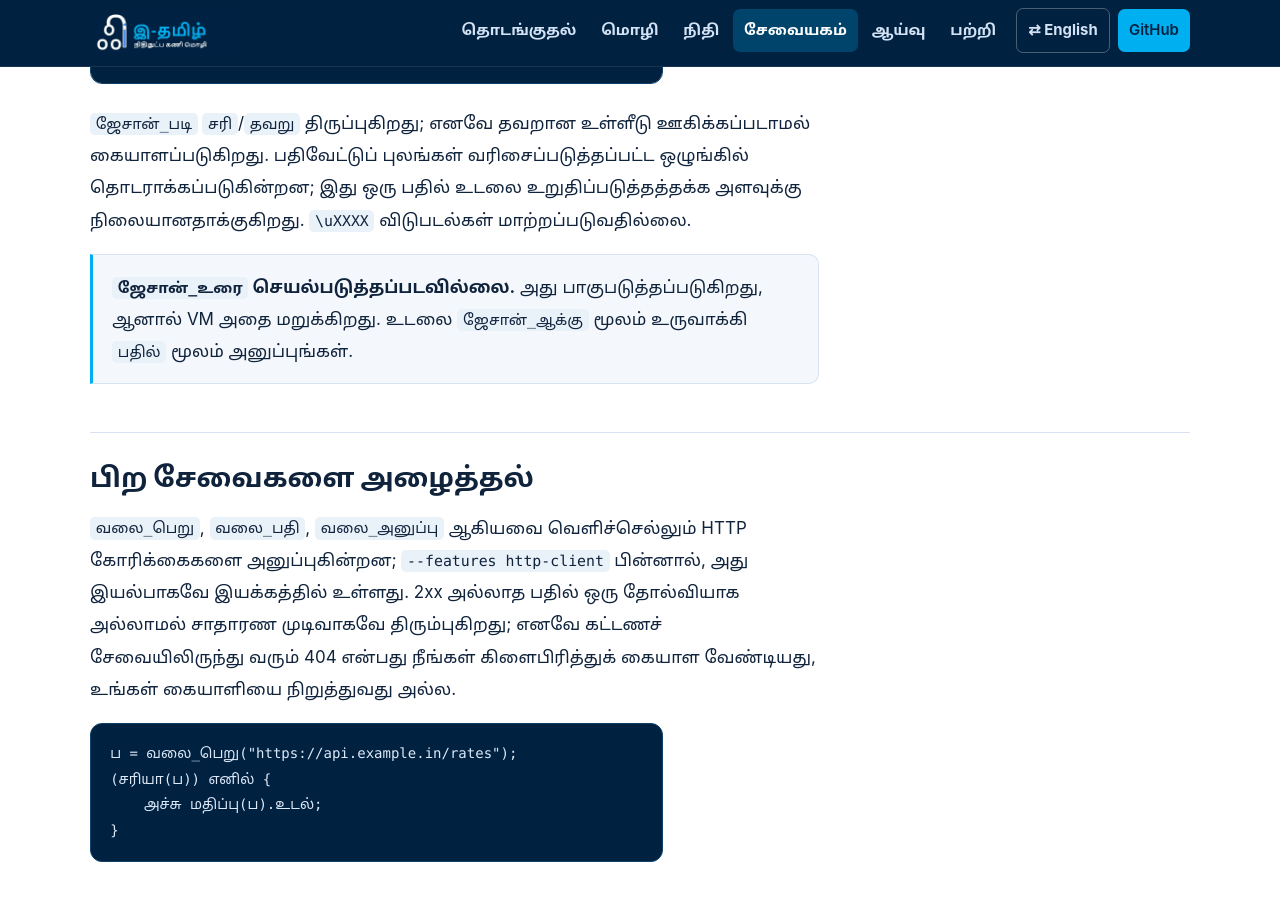
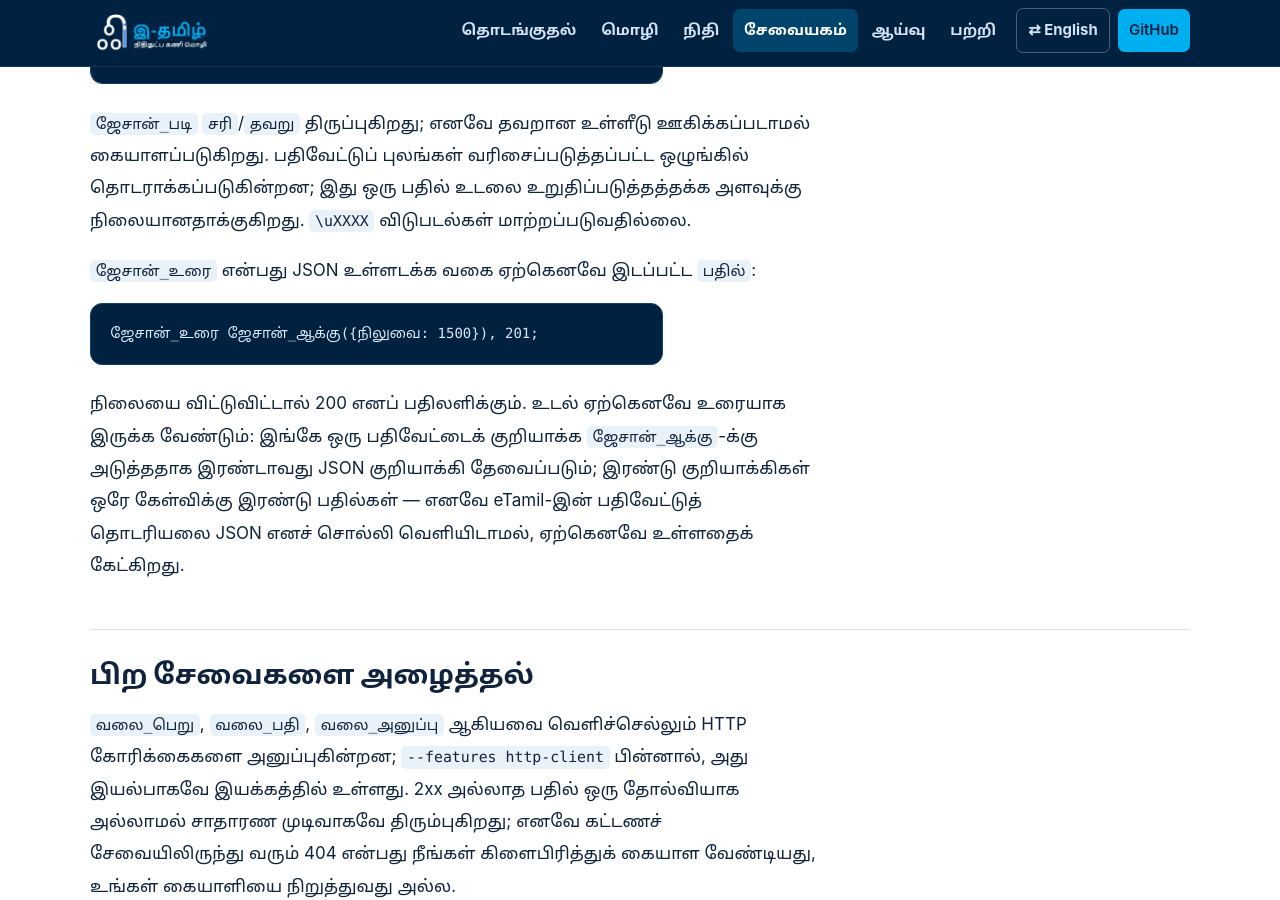
Before and after one commit to Maruff/eTamil, a Jekyll site: the page built from ta/server.md, in a window 1280 px wide and 900 px high, scrolled down 4675 px. Built offline with Jekyll 4.4.1, drawn with Linux system fonts in a browser that asks for light colours.

Commit message:
Document ஜேசான்_உரை as working, in both languages
The manual and both server pages repeated the compiler README's stale claim that
the statement parses and is then refused. It works: it sends a body with the JSON
content type already on it, defaulting to 200 when the status is left off.

The status page was already right, so the site contradicted itself.

Each page now shows the call rather than only describing it, and keeps the reason
the body must be text — a second encoder beside ஜேசான்_ஆக்கு would be a second
answer to one question.

````diff
--- a/ta/server.md
+++ b/ta/server.md
@@ -148,10 +148,17 @@ SQLite பின்தளம் ஒரு எண்ணைத் திருப
 பதிவேட்டுப் புலங்கள் வரிசைப்படுத்தப்பட்ட ஒழுங்கில் தொடராக்கப்படுகின்றன; இது ஒரு பதில்
 உடலை உறுதிப்படுத்தத்தக்க அளவுக்கு நிலையானதாக்குகிறது. `\uXXXX` விடுபடல்கள் மாற்றப்படுவதில்லை.
 
-<div class="note" markdown="1">
-**`ஜேசான்_உரை` செயல்படுத்தப்படவில்லை.** அது பாகுபடுத்தப்படுகிறது, ஆனால் VM அதை மறுக்கிறது.
-உடலை `ஜேசான்_ஆக்கு` மூலம் உருவாக்கி `பதில்` மூலம் அனுப்புங்கள்.
-</div>
+`ஜேசான்_உரை` என்பது JSON உள்ளடக்க வகை ஏற்கெனவே இடப்பட்ட `பதில்`:
+
+```etamil
+ஜேசான்_உரை ஜேசான்_ஆக்கு({நிலுவை: 1500}), 201;
+```
+
+நிலையை விட்டுவிட்டால் 200 எனப் பதிலளிக்கும். உடல் ஏற்கெனவே உரையாக இருக்க வேண்டும்:
+இங்கே ஒரு பதிவேட்டைக் குறியாக்க `ஜேசான்_ஆக்கு`-க்கு அடுத்ததாக இரண்டாவது JSON
+குறியாக்கி தேவைப்படும்; இரண்டு குறியாக்கிகள் ஒரே கேள்விக்கு இரண்டு பதில்கள் — எனவே
+eTamil-இன் பதிவேட்டுத் தொடரியலை JSON எனச் சொல்லி வெளியிடாமல், ஏற்கெனவே உள்ளதைக்
+கேட்கிறது.
 
 ## பிற சேவைகளை அழைத்தல்
 
````
Also changed, not shown: manual.md (+12 -2 lines), server.md (+10 -4 lines).
